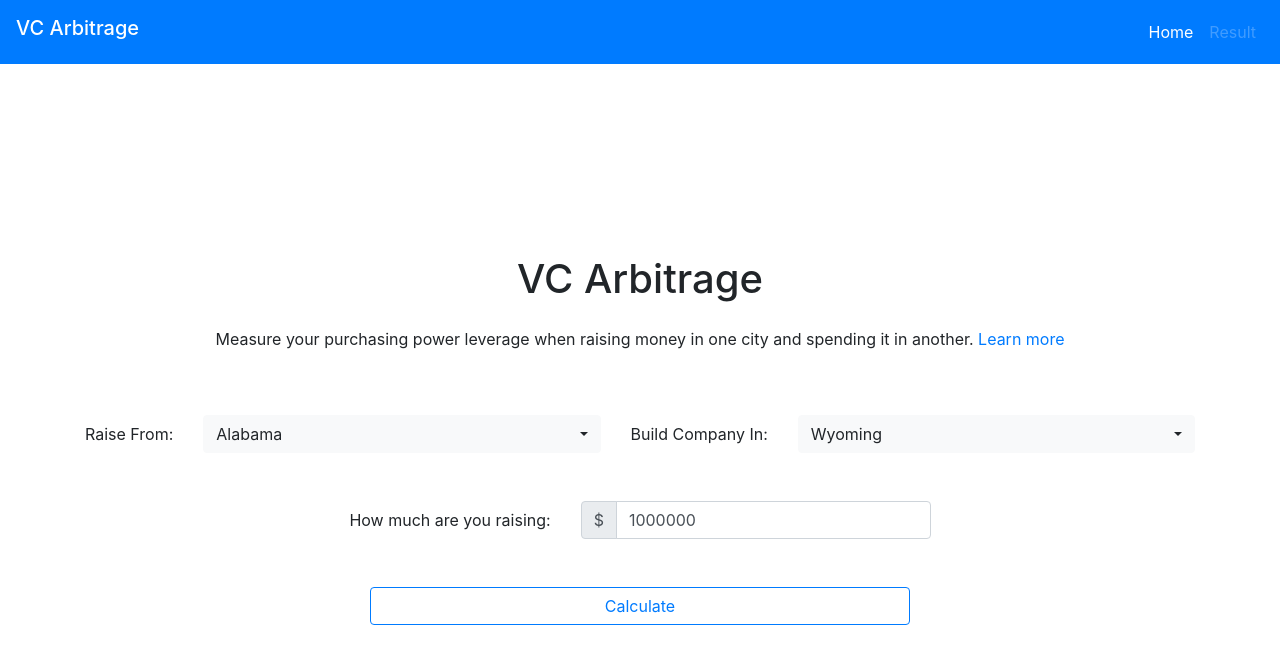
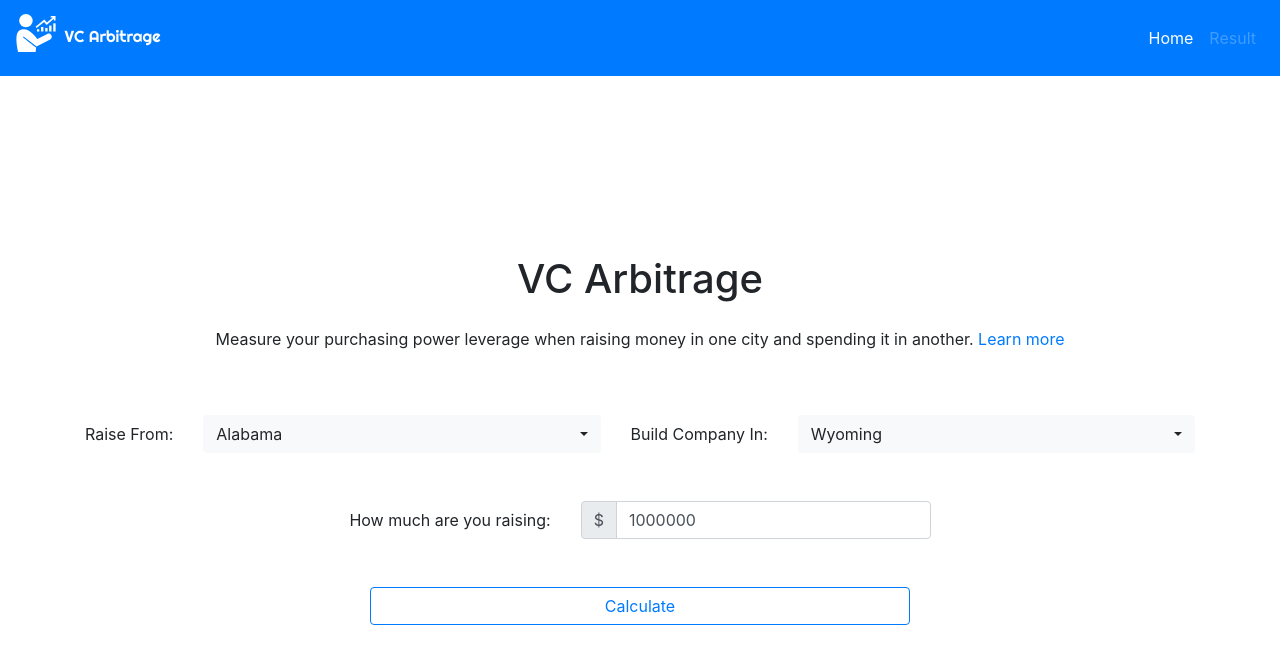
Before and after one commit to antondrozd/vc-arbitrage, a plain HTML site: page index.html in a window 1280 px wide. Drawn offline with nearby package versions, Linux system fonts and the light colour scheme.

Commit message:
Add logo icon

```diff
--- a/css/style.css
+++ b/css/style.css
@@ -19,6 +19,16 @@
 
 .fullscreen .fullscreen-content-bottom {
   align-self: flex-end;
+}
+
+.navbar-brand {
+  font-family: 'Righteous', cursive;
+  font-size: 1rem;
+}
+
+svg.logo {
+  width: 2.5rem;
+  fill: #fff;
 }
 
 .bar-chart .card {
--- a/index.html
+++ b/index.html
@@ -6,6 +6,7 @@
       name="viewport"
       content="width=device-width, initial-scale=1, shrink-to-fit=no"
     />
+    <link href="https://fonts.googleapis.com/css?family=Righteous" rel="stylesheet">
     <link
       rel="stylesheet"
       href="https://stackpath.bootstrapcdn.com/bootstrap/4.2.1/css/bootstrap.min.css"
@@ -28,7 +29,32 @@
       <nav
         class="navbar navbar-expand navbar-dark w-100 justify-content-between align-self-start bg-primary fixed-top"
       >
-        <a href="/" class="navbar-brand h1">VC Arbitrage</a>
+        <a href="/" class="navbar-brand mb-0"
+          ><svg
+            class="logo mr-1"
+            xmlns="http://www.w3.org/2000/svg"
+            xmlns:xlink="http://www.w3.org/1999/xlink"
+            version="1.1"
+            x="0px"
+            y="0px"
+            viewBox="0 0 100 125"
+            xml:space="preserve"
+          >
+            <ellipse cx="24.8" cy="19" rx="17" ry="16.5" />
+            <path
+              d="M88.5,55.6c-2-3.7-6.6-5.2-10.3-3.2L53.6,65.2C50.8,61.3,29.2,31.4,9,43c-12.7,7.3-7.4,38.9-3.8,54.6H49  l1.4-11.1c-0.8-0.6-34-25.7-33.4-26.5c0.6-0.8,1.8-1,2.7-0.4l31.7,24l34-17.6C89,64,90.5,59.4,88.5,55.6z"
+            />
+            <polygon
+              points="70.3,22.2 76.6,29.9 94.6,14.5 94.6,18.8 98.8,18.8 98.8,7.3 87.1,7.3 86.5,11.4 91.8,11.4   91.5,11.7 77.1,24 70.8,16.3 48.9,34.6 51.4,37.8 "
+            />
+            <rect x="62.6" y="35" width="5.8" height="11.2" />
+            <rect x="73.1" y="37.4" width="5.8" height="8.8" />
+            <rect x="52.4" y="40.7" width="5.8" height="5.6" />
+            <rect x="82.9" y="31.4" width="5.8" height="14.9" />
+            <rect x="93.2" y="25.9" width="5.8" height="20.4" />
+          </svg>
+          VC Arbitrage</a
+        >
         <ul class="navbar-nav">
           <li class="nav-item">
             <a class="nav-link active" href="#home">Home</a>
```
Also changed, not shown: img/logo.svg (added).
